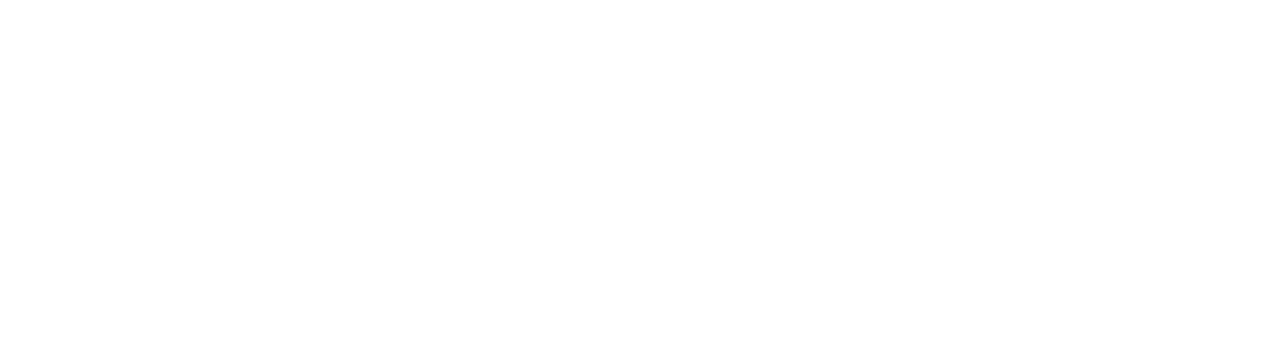
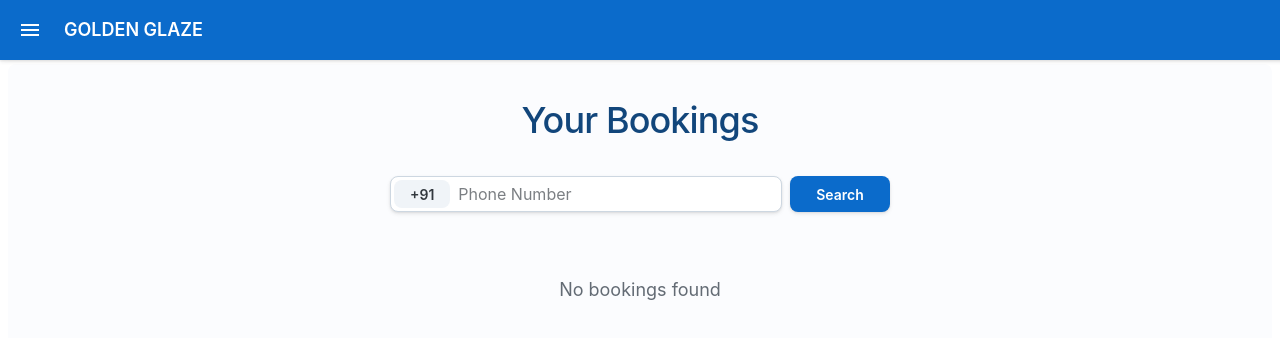
Before and after one commit to Yadavsaurabh9923/golden_glaze, a React (Vite) app: page /your-bookings in a window 1280 px wide. Before the commit this address had no page. Shown: the top 338 px of the page. Built offline with nearby package versions, Linux system fonts and the light colour scheme.

Commit message:
User Booking Changes

```diff
--- a/src/App.tsx
+++ b/src/App.tsx
@@ -7,12 +7,14 @@
 import RefundsAndCancellations from './pages/RefundsAndCancellations';
 import ShippingDeliveryPolicy from './pages/ShippingAndDelivery'
 import ContactUs from './pages/ContactUs'
+import UserBookings from './components/userBookings';
 
 function App() {
   return (
     <CssVarsProvider>
       <Routes>
         <Route path="/" element={<BasicGrid />} />
+        <Route path="/your-bookings" element={<UserBookings />} />
         <Route path="/terms-and-conditions" element={<TermsAndConditions />} />
         <Route path="/privacy-policy" element={<PrivacyPolicy />} />
         <Route path="/refunds-cancellations" element={<RefundsAndCancellations />} />
--- a/src/components/Drawer.jsx
+++ b/src/components/Drawer.jsx
@@ -12,6 +12,7 @@
 import ModalClose from '@mui/joy/ModalClose';
 import logo from '../assets/images/logo.jpeg'
 import Link from '@mui/joy/Link';
+import Divider from '@mui/material/Divider';
 
 export default function DrawerScrollable({isDrawerOpen,setIsDrawerOpen}) {
 
@@ -27,6 +28,20 @@
         </DialogTitle>
         <DialogContent>
           <List>
+              <ListItem key={"Terms & Conditions"}>
+                <ListItemButton href="/" component={Link}>
+                    <Link href="/">Home</Link>
+                </ListItemButton>
+              </ListItem>
+
+              <ListItem key={"Terms & Conditions"}>
+                <ListItemButton href="/your-bookings" component={Link}>
+                    <Link href="/your-bookings">Your Bookings</Link>
+                </ListItemButton>
+              </ListItem>
+
+            <Divider></Divider>
+
               <ListItem key={"Terms & Conditions"}>
                 <ListItemButton href="/terms-and-conditions" component={Link}>
                     <Link href="/terms-and-conditions">Terms & Conditions</Link>
@@ -58,7 +73,7 @@
               </ListItem>
           </List>
         </DialogContent>
-        <Box
+        {/* <Box
           sx={{
             display: 'flex',
             gap: 1,
@@ -73,7 +88,7 @@
             <Typography level="title-md">Yadav, Saurabh</Typography>
             <Typography level="body-sm">joined 20 Jun 2023</Typography>
           </div>
-        </Box>
+        </Box> */}
       </Drawer>
     </React.Fragment>
   );
--- /dev/null
+++ b/src/components/userBookings.jsx
@@ -0,0 +1,206 @@
+import React, { useState } from 'react';
+import Box from '@mui/joy/Box';
+import Card from '@mui/joy/Card';
+import Divider from '@mui/joy/Divider';
+import List from '@mui/joy/List';
+import ListItem from '@mui/joy/ListItem';
+import Typography from '@mui/joy/Typography';
+import Input from '@mui/joy/Input';
+import FormControl from '@mui/joy/FormControl';
+import FormLabel from '@mui/joy/FormLabel';
+import Sheet from '@mui/joy/Sheet';
+import AccessTimeIcon from '@mui/icons-material/AccessTime';
+import Button from '@mui/joy/Button';
+import Header from './Header';
+import LinearProgress from '@mui/joy/LinearProgress';
+import Chip from '@mui/joy/Chip';
+
+export default function UserBookings() {
+  const [bookings, setBookings] = useState([]);
+  const [searchTerm, setSearchTerm] = useState('');
+  const [isLoading, setIsLoading] = useState(false);
+
+  const statusColors = {
+    confirmed: 'success',
+    pending: 'neutral',
+    cancelled: 'danger'
+  };
+
+  const fetchBookings = async () => {
+    if (!searchTerm.trim()) return;
+
+    setIsLoading(true);
+    try {
+      const response = await fetch(`http://127.0.0.1:8000/booking/${searchTerm}`);
+      if (!response.ok) throw new Error('No bookings found');
+
+      const data = await response.json();
+      setBookings(data);
+    } catch (error) {
+      console.error('Error fetching bookings:', error);
+      setBookings([]); // Reset bookings if error occurs
+    } finally {
+      setIsLoading(false);
+    }
+  };
+
+  function formatHour(decimalHour) {
+    const hour = Math.floor(decimalHour);
+    const minutes = Math.round((decimalHour - hour) * 60);
+    const period = hour < 12 || hour === 24 ? 'AM' : 'PM';
+    let displayHour = hour % 12 || 12;
+    const displayMinutes = minutes.toString().padStart(2, '0');
+    return `${displayHour}:${displayMinutes} ${period}`;
+  }
+
+  const fieldsToShow = [
+    { label: 'Date', key: 'date' },
+    { label: 'Email', key: 'email' },
+    { label: 'Phone', key: 'phone_number' },
+    { label: 'Status', key: 'status' },
+    { label: 'Name', key: 'name' },
+  ];
+
+  return (
+    <>
+      <Header />
+      <Sheet sx={{
+        p: { xs: 2, md: 4 },
+        mx: 'auto',
+        maxWidth: 1200,
+        borderRadius: 'md',
+        mt: 8,
+        bgcolor: 'neutral.50'
+      }}>
+        <Box sx={{
+          mb: 4,
+          display: 'flex',
+          flexDirection: 'column',
+          alignItems: 'center',
+          gap: 2
+        }}>
+          <Typography level="h1" sx={{
+            color: 'primary.700',
+            mb: 2,
+            fontSize: { xs: 'xl4', md: 'xl4' },
+            fontWeight: 'md'
+          }}>
+            Your Bookings
+          </Typography>
+
+          <FormControl sx={{
+            width: '100%',
+            maxWidth: 500,
+            flexDirection: { xs: 'column', sm: 'row' },
+            gap: 1
+          }}>
+            <Input
+              fullWidth
+              startDecorator={
+                <Button variant="soft" color="neutral" sx={{ borderRadius: 'md' }}>
+                  +91
+                </Button>
+              }
+              placeholder="Phone Number"
+              value={searchTerm}
+              onChange={(e) => setSearchTerm(e.target.value)}
+              sx={{
+                borderRadius: 'md',
+                boxShadow: 'sm',
+                bgcolor: 'background.body'
+              }}
+            />
+            <Button
+              variant="solid"
+              color="primary"
+              onClick={fetchBookings}
+              sx={{
+                borderRadius: 'md',
+                minWidth: 100,
+                boxShadow: 'sm'
+              }}>
+              Search
+            </Button>
+          </FormControl>
+        </Box>
+
+        {isLoading && (
+          <LinearProgress
+            size="md"
+            color="primary"
+            sx={{ borderRadius: 'md' }}
+          />
+        )}
+
+        {!isLoading && bookings.length === 0 ? (
+          <Typography
+            level="body-lg"
+            sx={{
+              textAlign: 'center',
+              py: 4,
+              color: 'neutral.500'
+            }}>
+            No bookings found
+          </Typography>
+        ) : (
+          <Box sx={{
+            width: '100%',
+            display: 'grid',
+            gridTemplateColumns: 'repeat(auto-fill, minmax(300px, 1fr))',
+            gap: 3
+          }}>
+            {bookings.map((booking) => (
+              <Card
+                key={booking.id}
+                variant="outlined"
+                sx={{
+                  borderRadius: 'md',
+                  boxShadow: 'sm',
+                  bgcolor: 'background.body',
+                  p: 2.5
+                }}>
+                <Box sx={{ display: 'flex', alignItems: 'center', gap: 1.5 }}>
+                  <AccessTimeIcon sx={{ color: 'primary.500' }} />
+                  <Typography level="title-md" sx={{ color: 'neutral.800' }}>
+                    {formatHour(booking.start_time)} - {formatHour(booking.end_time)}
+                  </Typography>
+                </Box>
+
+                <Divider sx={{ my: 1.5 }} />
+
+                <List size="sm" sx={{ '--ListItem-paddingY': '6px' }}>
+                  {fieldsToShow.map((field) => (
+                    <ListItem key={field.key}>
+                      <Typography
+                        level="body-xs"
+                        sx={{
+                          minWidth: 80,
+                          color: 'neutral.600',
+                          textTransform: 'uppercase',
+                          letterSpacing: '0.05em'
+                        }}>
+                        {field.label}
+                      </Typography>
+                      {field.key === 'status' ? (
+                        <Chip
+                          size="sm"
+                          color={statusColors[booking.status] || 'neutral'}
+                          sx={{ borderRadius: 'sm' }}>
+                          {booking[field.key]}
+                        </Chip>
+                      ) : (
+                        <Typography level="body-md" sx={{ color: 'neutral.800' }}>
+                          {booking[field.key]}
+                        </Typography>
+                      )}
+                    </ListItem>
+                  ))}
+                </List>
+              </Card>
+            ))}
+          </Box>
+        )}
+      </Sheet>
+    </>
+  );
+}
--- a/src/pages/ContactUs.jsx
+++ b/src/pages/ContactUs.jsx
@@ -11,6 +11,7 @@
   Breadcrumbs
 } from '@mui/joy';
 import emailjs from 'emailjs-com';
+import Header from '../components/Header'
 
 const ContactUs = () => {
     const imageUrl = `${window.location.origin}/logo.jpeg`;
@@ -53,8 +54,9 @@
   };
 
   return (
+    <><Header></Header>
     <Box className="container mx-auto px-4 py-8 max-w-3xl">
-      <Breadcrumbs sx={{ mb: 0, ml: -1 }}>
+      <Breadcrumbs sx={{ mb: 0, ml: -1, mt:8}}>
       <Link component={Link} to="/" variant="plain" color="neutral">
           Home
         </Link>
@@ -124,7 +126,7 @@
           {status}
         </Typography>
       )}
-    </Box>
+    </Box></>
   );
 };
 
--- a/src/pages/PrivacyPolicy.jsx
+++ b/src/pages/PrivacyPolicy.jsx
@@ -9,11 +9,13 @@
   Button
 } from '@mui/joy';
 import {last_updated,support_email,support_phone,support_address} from "./configs"
+import Header from '../components/Header'
 
 const PrivacyPolicy = () => {
   return (
+    <><Header></Header>
     <div className="container mx-auto px-4 py-8 max-w-3xl">
-      <Breadcrumbs sx={{ ml: -1 }}>
+      <Breadcrumbs sx={{ ml: -1, mt:8}}>
         <Link component={Link} to="/" variant="plain" color="neutral">Home</Link>
         <Typography>Privacy Policy</Typography>
       </Breadcrumbs>
@@ -138,7 +140,7 @@
       <Typography level="body-sm" sx={{ mt: 2, mb:5 }}>
         By using Golden Glaze, you acknowledge having read and agreed to this Privacy Policy.
       </Typography>
-    </div>
+    </div></>
   );
 };
 
--- a/src/pages/RefundsAndCancellations.jsx
+++ b/src/pages/RefundsAndCancellations.jsx
@@ -9,11 +9,13 @@
   Button
 } from '@mui/joy';
 import {last_updated,support_email,support_phone} from "./configs"
+import Header from '../components/Header'
 
 const RefundsAndCancellations = () => {
   return (
+    <><Header></Header>
     <div className="container mx-auto px-4 py-8 max-w-3xl">
-      <Breadcrumbs sx={{ ml: -1 }}>
+      <Breadcrumbs sx={{ ml: -1, mt:8}}>
         <Link component={Link} to="/" variant="plain" color="neutral">
           Home
         </Link>
@@ -203,7 +205,7 @@
       <Typography level="body-sm" sx={{ mt: 2, mb: 5 }}>
         By using Golden Glaze, you acknowledge having read and agreed to this Cancellation Policy.
       </Typography>
-    </div>
+    </div></>
   );
 };
 
--- a/src/pages/ShippingAndDelivery.jsx
+++ b/src/pages/ShippingAndDelivery.jsx
@@ -9,11 +9,13 @@
   Button
 } from '@mui/joy';
 import {last_updated,support_email,support_phone, support_address} from "./configs"
+import Header from '../components/Header'
 
 const ShippingDeliveryPolicy = () => {
   return (
+    <><Header></Header>
     <div className="container mx-auto px-4 py-8 max-w-3xl">
-      <Breadcrumbs sx={{ mb: 2, ml:-1 }}>
+      <Breadcrumbs sx={{ mb: 2, ml:-1, mt:8}}>
         <Link to="/" variant="plain" color="neutral">
           Home
         </Link>
@@ -152,7 +154,7 @@
       <Typography level="body-sm" sx={{ mt: 2, mb:5}}>
         By using Golden Glaze, you acknowledge that our services are provided onsite and require no shipping/delivery of goods.
       </Typography>
-    </div>
+    </div></>
   );
 };
 
--- a/src/pages/TermsAndConditions.jsx
+++ b/src/pages/TermsAndConditions.jsx
@@ -9,12 +9,14 @@
   Button
 } from '@mui/joy';
 import {last_updated,support_email,support_phone} from "./configs"
-
+import Header from '../components/Header'
 
 const TermsAndConditions = () => {
   return (
+    <>
+    <Header></Header>
     <div className="container mx-auto px-1 py-8 max-w-3xl">
-      <Breadcrumbs sx={{ ml: -1 }}>
+      <Breadcrumbs sx={{ ml: -1,mt: 8}}>
         <Link component={Link} to="/" variant="plain" color="neutral">
           Home
         </Link>
@@ -124,6 +126,7 @@
       </Typography>
 
     </div>
+    </>
   );
 };
 
```
